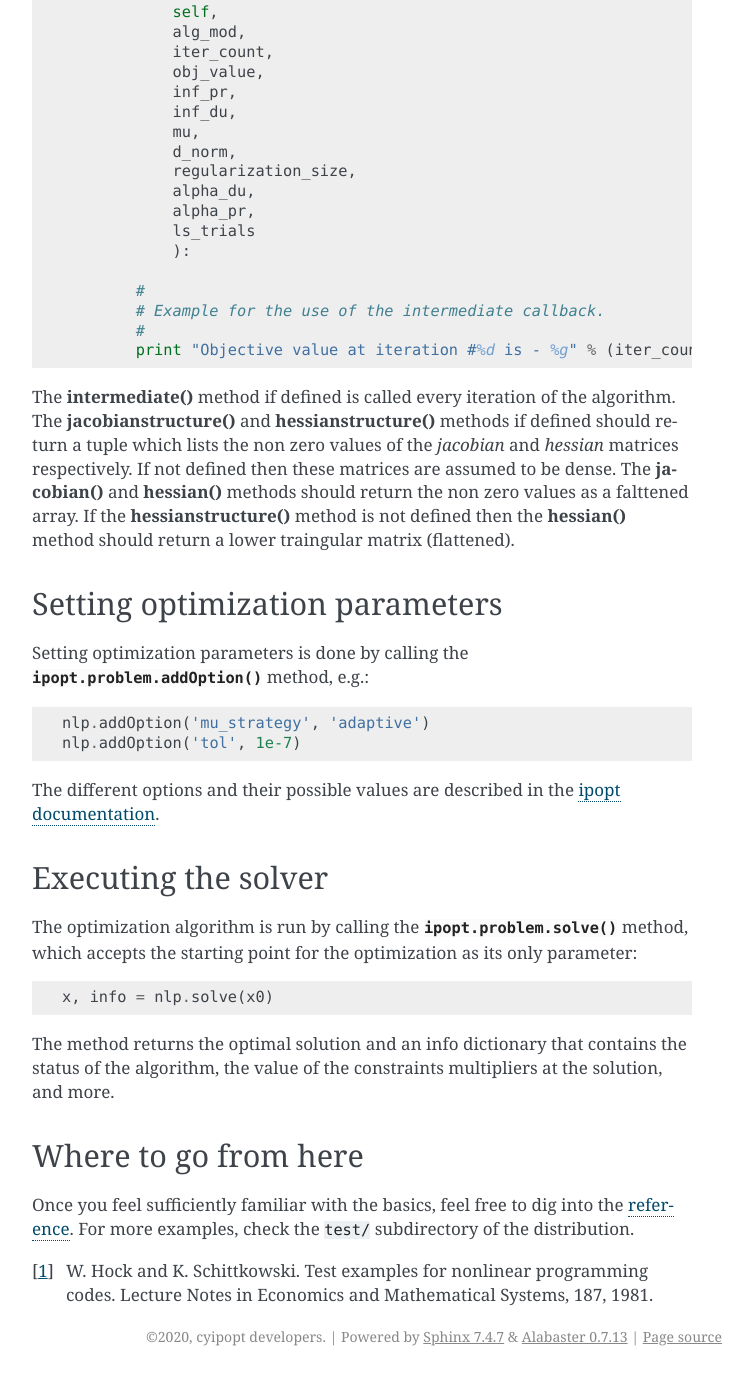
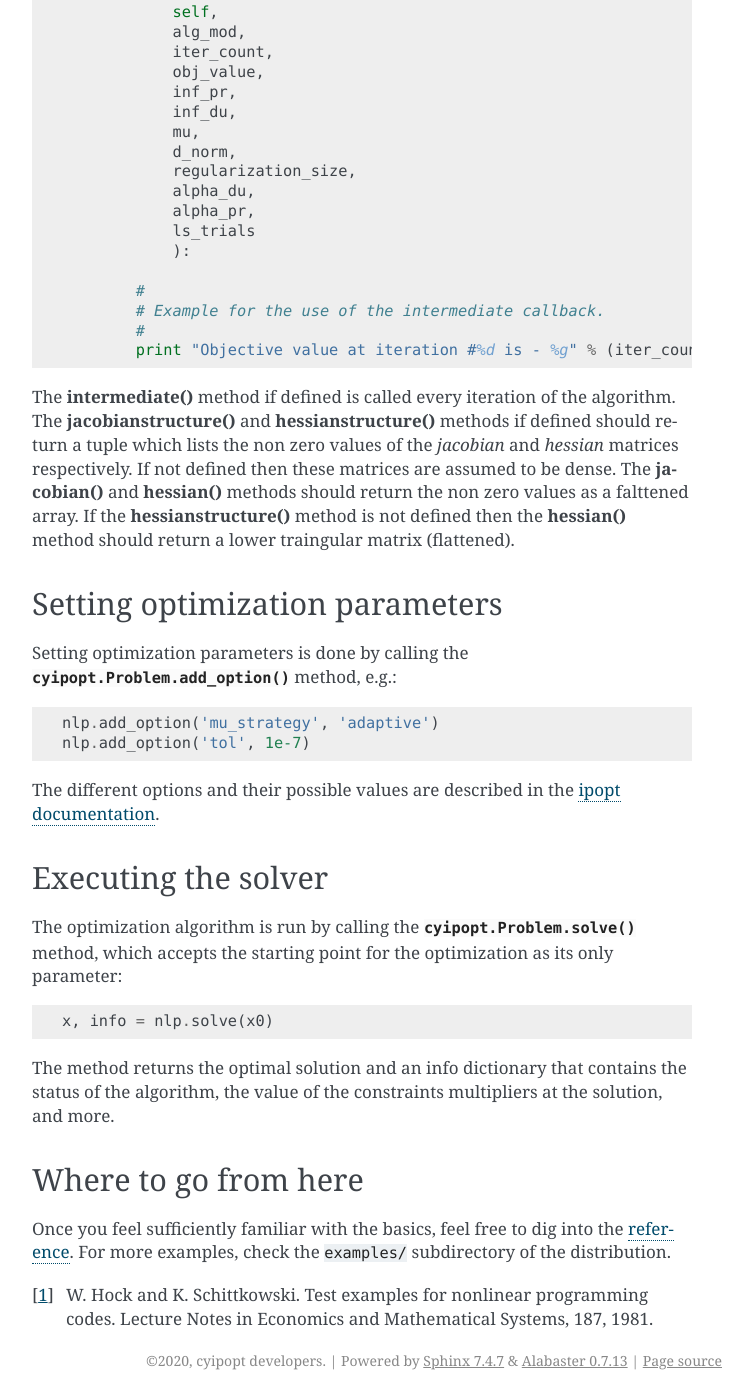
Before and after one commit to mechmotum/cyipopt, a Sphinx documentation site: the page built from docs/source/tutorial.rst, in a window 1280 px wide and 1400 px high, scrolled down 2677 px. Shown: the whole window, without its empty margins (388-1140 px from the left). Built offline with Sphinx 7.4.7, drawn with Linux system fonts in a browser that asks for light colours; before the commit the page ends 4053 px from its top, so only the background shows below that; some of the changed text lies outside the part shown.

Commit message:
Update package name to cyipopt, update Problem class to new name

```diff
--- a/docs/source/tutorial.rst
+++ b/docs/source/tutorial.rst
@@ -31,12 +31,12 @@
 
 Before you can use cyipopt, you have to import it::
 
-  import ipopt
+  import cyipopt
 
 Defining the problem
 --------------------
 
-To define the problem we use the :class:`ipopt.problem` class::
+To define the problem we use the :class:`cyipopt.Problem` class::
 
     x0 = [1.0, 5.0, 5.0, 1.0]
 
@@ -46,7 +46,7 @@
     cl = [25.0, 40.0]
     cu = [2.0e19, 40.0]
 
-    nlp = ipopt.problem(
+    nlp = cyipopt.Problem(
                 n=len(x0),
                 m=len(cl),
                 problem_obj=hs071(),
@@ -56,7 +56,7 @@
                 cu=cu
                 )
 
-The constructor of the :class:`ipopt.problem` class requires *n*: the number of variables in the problem,
+The constructor of the :class:`cyipopt.Problem` class requires *n*: the number of variables in the problem,
 *m*: the number of constraints in the problem, *lb* and *ub*: lower and upper bounds on the variables, and
 *cl* and *cu*: lower and upper bounds of the constraints. *problem_obj* is an object whose methods implement
 the *objective*, *gradient*, *constraints*, *jacobian*, and *hessian* of the problem::
@@ -161,17 +161,17 @@
 Setting optimization parameters
 -------------------------------
 
-Setting optimization parameters is done by calling the :func:`ipopt.problem.addOption` method, e.g.::
+Setting optimization parameters is done by calling the :func:`cyipopt.Problem.add_option` method, e.g.::
 
-    nlp.addOption('mu_strategy', 'adaptive')
-    nlp.addOption('tol', 1e-7)
+    nlp.add_option('mu_strategy', 'adaptive')
+    nlp.add_option('tol', 1e-7)
 
 The different options and their possible values are described in the `ipopt documentation <http://www.coin-or.org/Ipopt/documentation/node59.html>`_.
 
 Executing the solver
 --------------------
 
-The optimization algorithm is run by calling the :func:`ipopt.problem.solve` method, which accepts the starting
+The optimization algorithm is run by calling the :func:`cyipopt.Problem.solve` method, which accepts the starting
 point for the optimization as its only parameter::
 
     x, info = nlp.solve(x0)
@@ -183,7 +183,7 @@
 ---------------------
 
 Once you feel sufficiently familiar with the basics, feel free to dig into the
-:ref:`reference <reference>`. For more examples, check the :file:`test/` subdirectory of the distribution.
+:ref:`reference <reference>`. For more examples, check the :file:`examples/` subdirectory of the distribution.
 
 .. [1] W. Hock and K. Schittkowski.
    Test examples for nonlinear programming codes.
```
